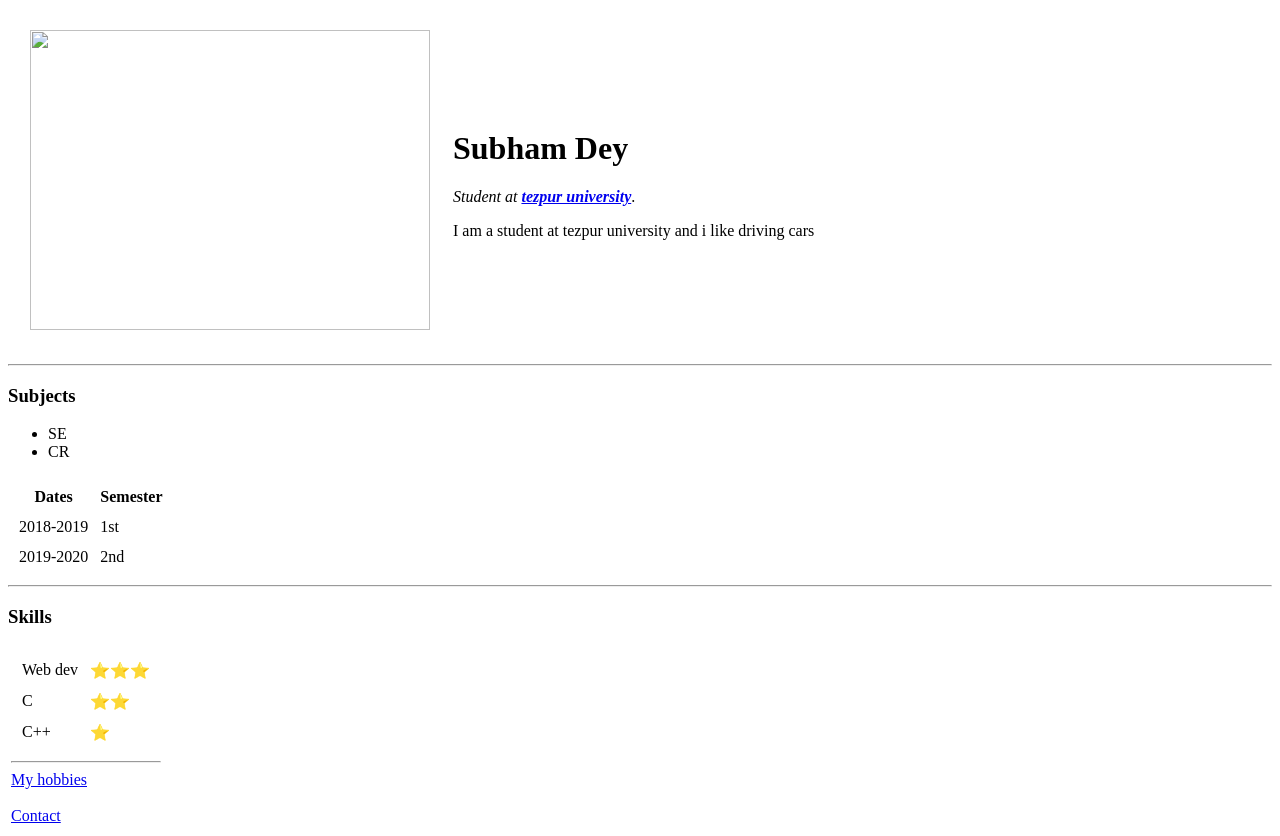
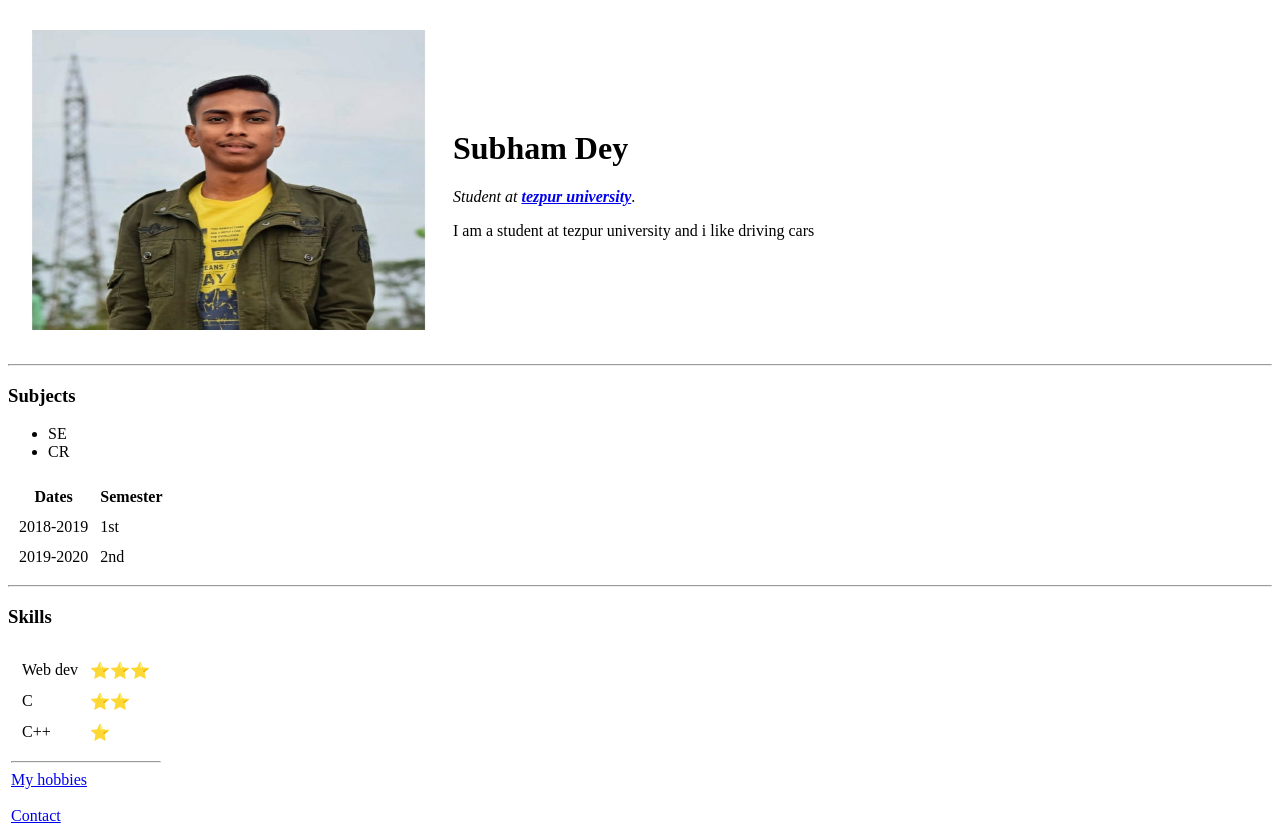
Before and after one commit to subham-coder-ops/CV, a plain HTML site: page index.html in a window 1280 px wide. Drawn offline with Linux system fonts and the light colour scheme; files whose address does not match are found by name.

Commit message:
Update index.html

```diff
--- a/index.html
+++ b/index.html
@@ -9,7 +9,7 @@
 <body>
   <table cellspacing="21">
     <tr>
-      <td><img src="D:\study material\Web develpment\HTML-personal site\subham.jpg" height="300" width="400">
+      <td><img src="D:\study material\Web develpment\HTML-personal site\images\subham.jpg" height="300" width="400">
       </td>
       <td>
         <h1>Subham Dey</h1>
```
